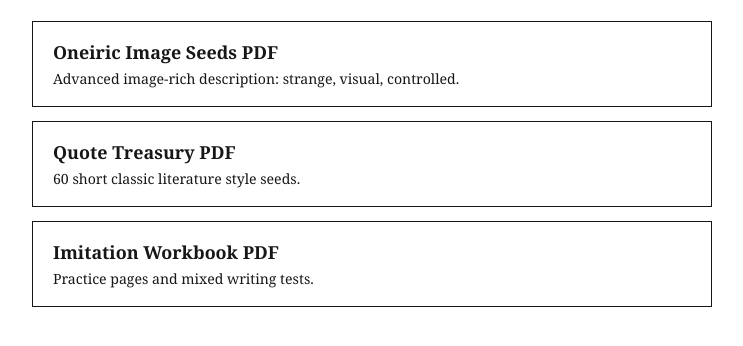
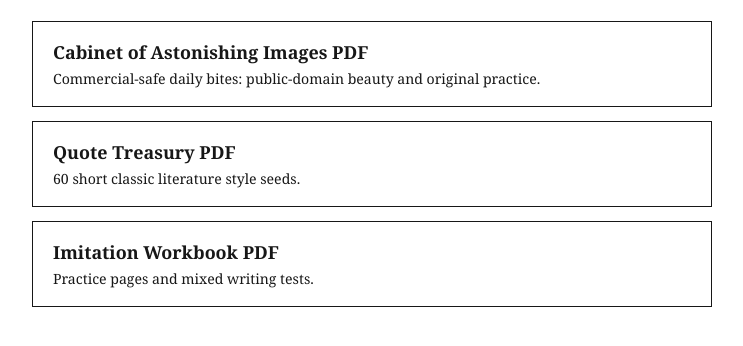
Before and after one commit to asmabak/classic-style-seeds-downloads, a plain HTML site: page index.html in a window 1280 px wide. Shown: the part 292-638 px from the top of the page, without its empty margins (268-1011 px from the left). Drawn offline with Linux system fonts and the light colour scheme.

Commit message:
Publish commercial-safe Cabinet download

```diff
--- a/index.html
+++ b/index.html
@@ -58,9 +58,9 @@
     <main>
       <h1>11+ Creative Writing</h1>
       <p>Download the printable PDFs for 11+ creative writing practice.</p>
-      <a href="./Oneiric-Image-Seeds-Advanced-Creative-Writing-Pack.pdf" download>
-        Oneiric Image Seeds PDF
-        <span>Advanced image-rich description: strange, visual, controlled.</span>
+      <a href="./The-Cabinet-of-Astonishing-Images-Commercial-Safe-Edition.pdf" download>
+        Cabinet of Astonishing Images PDF
+        <span>Commercial-safe daily bites: public-domain beauty and original practice.</span>
       </a>
       <a href="./Classic-Style-Seeds-Quote-Treasury.pdf" download>
         Quote Treasury PDF
```
Also changed, not shown: 2 other files.
